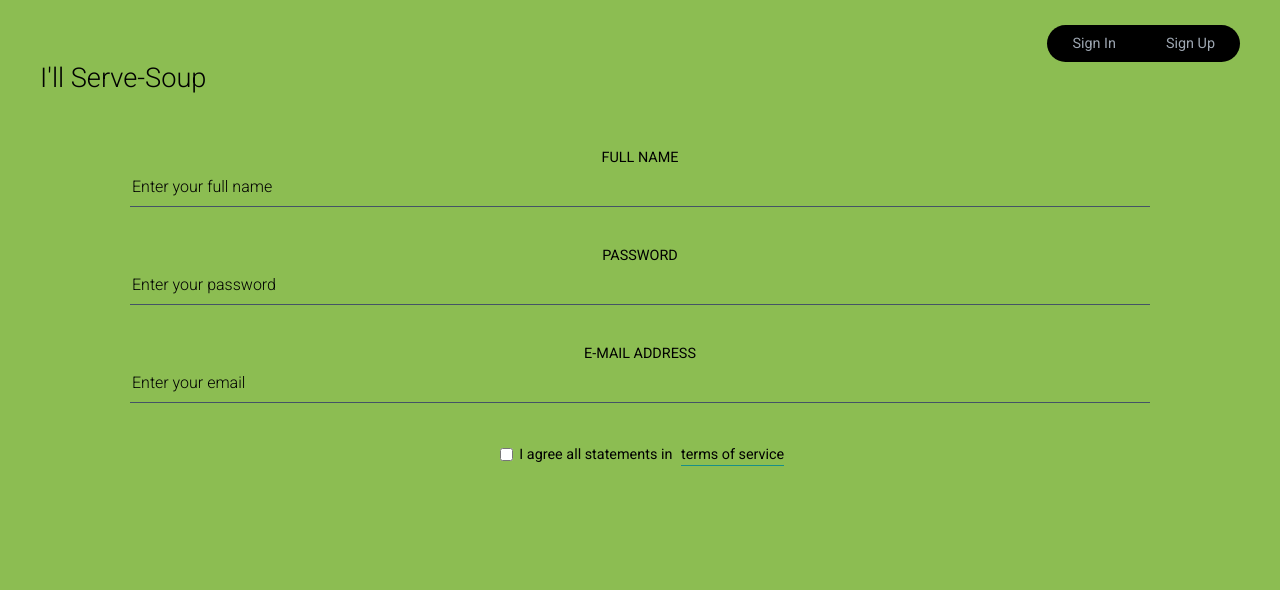
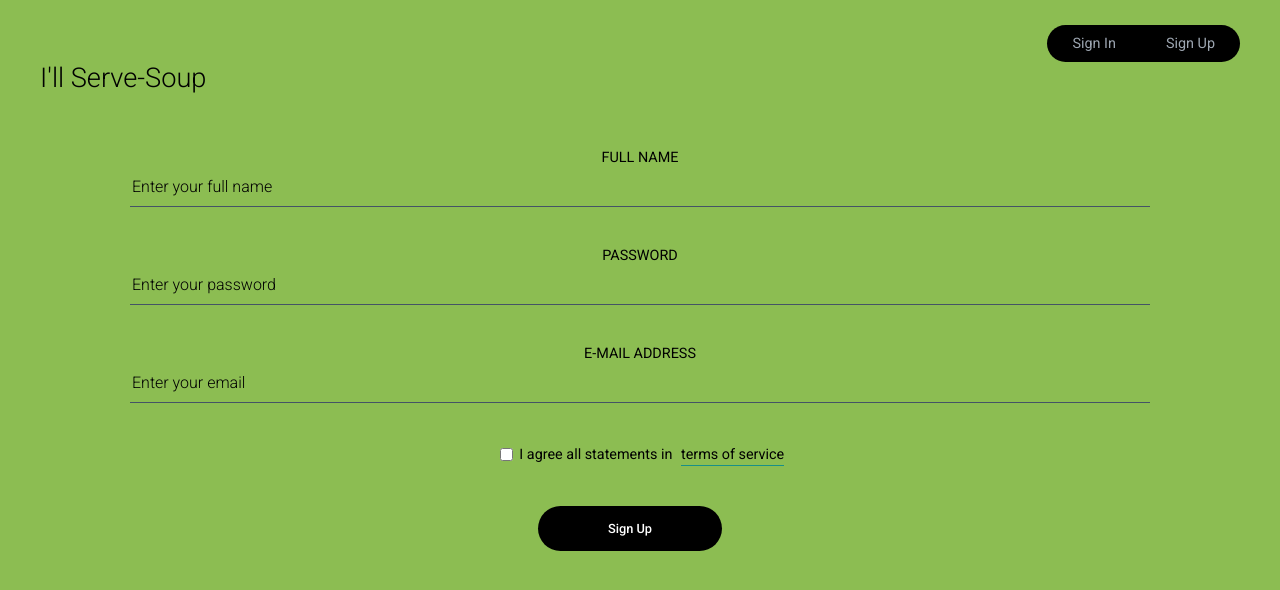
Before and after one commit to i-ll-serve-soup-july-2019/FrontEnd, a React (Create React App) app in the folder serve-soup/: page /#/ in a window 1280 px wide. Shown: the top 590 px of the page. Built offline with nearby package versions, Linux system fonts and the light colour scheme.

Commit message:
final hopefully fixes

```diff
--- a/serve-soup/src/App.css
+++ b/serve-soup/src/App.css
@@ -84,6 +84,17 @@
   margin-bottom: 40px;
   text-align: center;
 }
+.FormField__Button{
+  background-color: black;
+  color: white;
+  border: none;
+  outline: none;
+  border-radius: 25px;
+  padding: 15px 70px;
+  font-size: .8em;
+  font-weight: 500;
+  text-align: left;
+}
 
 .FormField__Label {
   display: block;
--- a/serve-soup/src/pages/SignInForm.js
+++ b/serve-soup/src/pages/SignInForm.js
@@ -45,7 +45,9 @@ class SignInForm extends Component {
                 <input type="password" id="password" className="FormField__Input" placeholder="Enter your password" name="password" value={this.state.password} onChange={this.handleChange} />
               </div>
 
-
+              <div className="FormField">
+                  <button className="FormField__Button mr-20">Sign in </button>
+              </div>
             </form>
           </div>
         );
--- a/serve-soup/src/pages/SignUpForm.js
+++ b/serve-soup/src/pages/SignUpForm.js
@@ -56,7 +56,9 @@ class SignUpForm extends Component {
                 </label>
               </div>
 
-
+              <div className="FormField">
+                  <button className="FormField__Button mr-20">Sign Up</button>
+              </div>
             </form>
           </div>
         );
```
